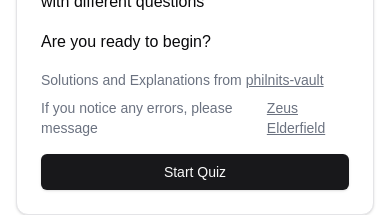
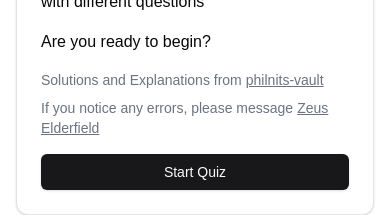
Before and after one commit to DestinEcarma/philnits-mock-exam, a Next.js app: page / in a window 390 px wide. Shown: the part 449-664 px from the top of the page. Built offline with nearby package versions, Linux system fonts and the light colour scheme.

Commit message:
fix: fixed weird phone layout for credits

```diff
--- a/app/components/Credits.tsx
+++ b/app/components/Credits.tsx
@@ -3,13 +3,13 @@ import React from 'react'
 const Credits = () => {
   return (
     <div className='flex flex-col gap-2'>
-      <p className="text-sm text-gray-500 flex gap-1">
+      <p className="text-sm text-gray-500">
           Solutions and Explanations from
-          <a target="_blank" href="https://github.com/usc-cisco/philnits-vault" className="underline">philnits-vault</a>
+          <a target="_blank" href="https://github.com/usc-cisco/philnits-vault" className="underline ml-1">philnits-vault</a>
       </p>
-      <p className='text-sm text-gray-500 flex gap-1'>
+      <p className='text-sm text-gray-500'>
         If you notice any errors, please message
-        <a target="_blank" href="https://www.facebook.com/hai.its.me.zeus.da.kewl.guy.jk/" className="underline">Zeus Elderfield</a>
+        <a target="_blank" href="https://www.facebook.com/elderfieldzeus/" className="underline ml-1">Zeus Elderfield</a>
       </p>
     </div>
   )
```
